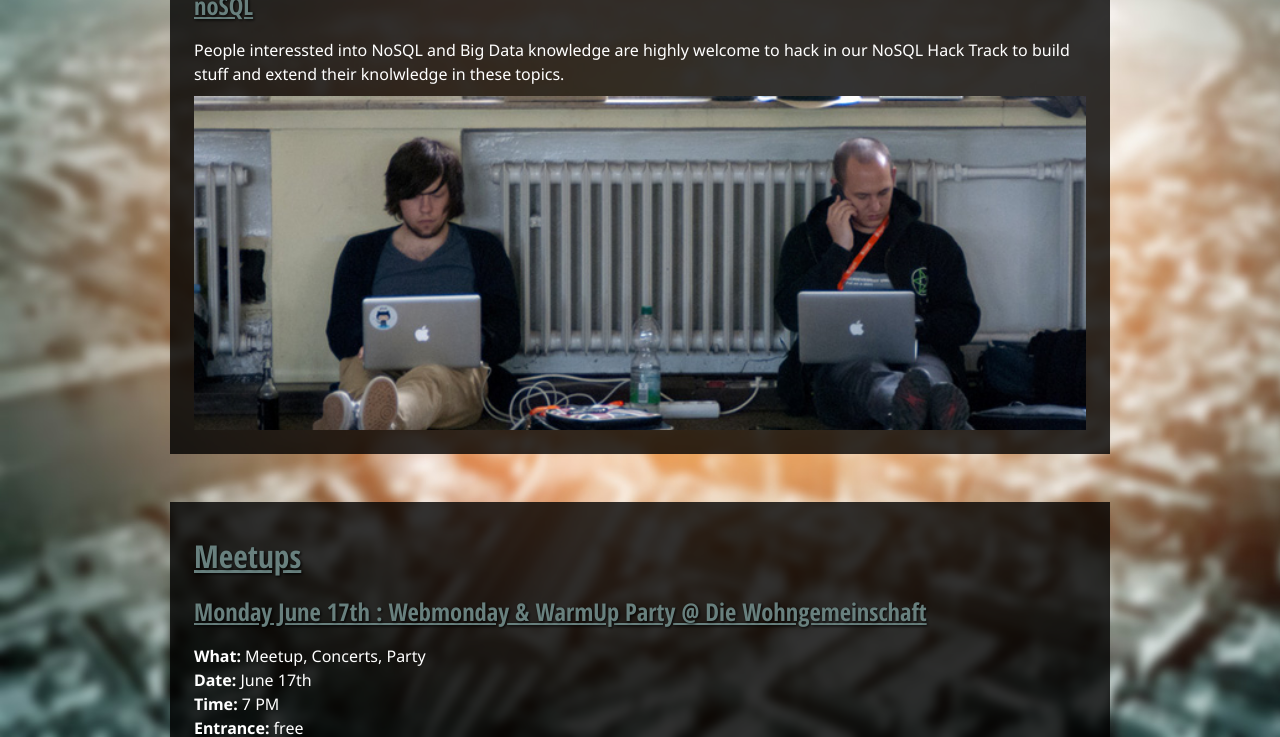
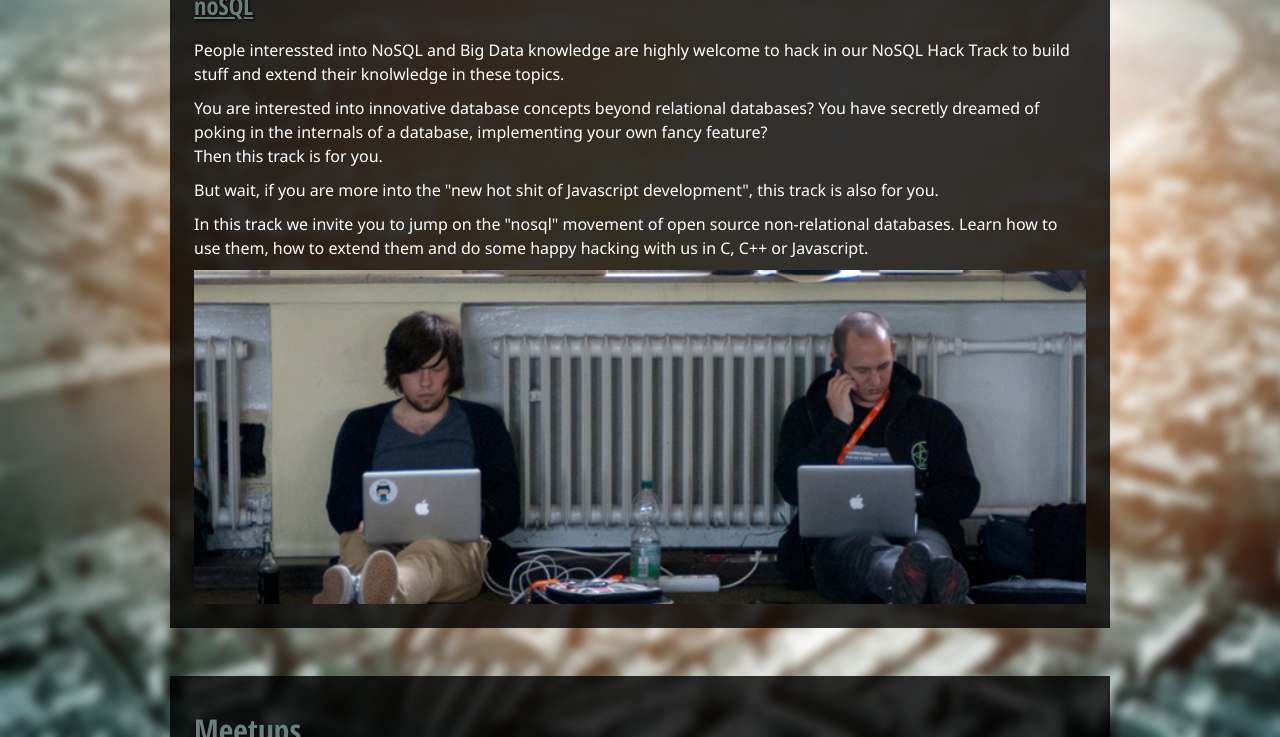
Before and after one commit to InteractiveCologne/interactivecologne.github.com, a Jekyll site: the page built from hack-n-tech.html, in a window 1280 px wide and 900 px high, scrolled down 8187 px, cut to the strip 163-900 px from the top of the window. Built offline with Jekyll 4.4.1, drawn with Linux system fonts in a browser that asks for light colours; nearby versions of some CDN libraries.

Commit message:
updated nosql teaser

```diff
--- a/hack-n-tech.html
+++ b/hack-n-tech.html
@@ -149,6 +149,7 @@ layout: default
 				</p>
 				<h3><a name="noSQL" href="#noSQL">noSQL</a></h3>
 				<p>People interessted into NoSQL and Big Data knowledge are highly welcome to hack in our NoSQL Hack Track to build stuff and extend their knolwledge in these topics.</p>
+				<p>You are interested into innovative database concepts beyond relational databases? You have secretly dreamed of poking in the internals of a database, implementing your own fancy feature?<br/>Then this track is for you.<br/><p>But wait, if you are more into the "new hot shit of Javascript development", this track is also for you.</p><p>In this track we invite you to jump on the "nosql" movement of open source non-relational databases. Learn how to use them, how to extend them and do some happy hacking with us in C, C++ or Javascript.</p>
 				<img src="assets/images/teaser-0.jpeg" alt="Hacking session" width="906" />
 			</div>
 			<div class="content">
```
